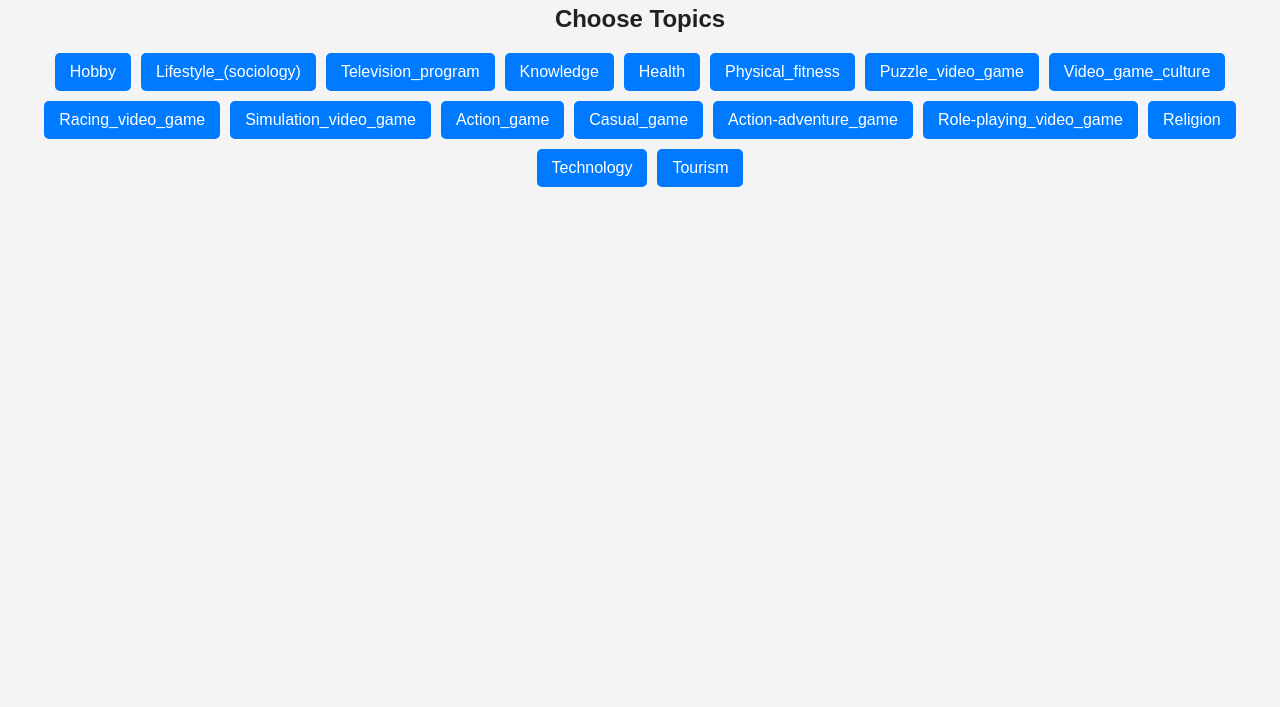
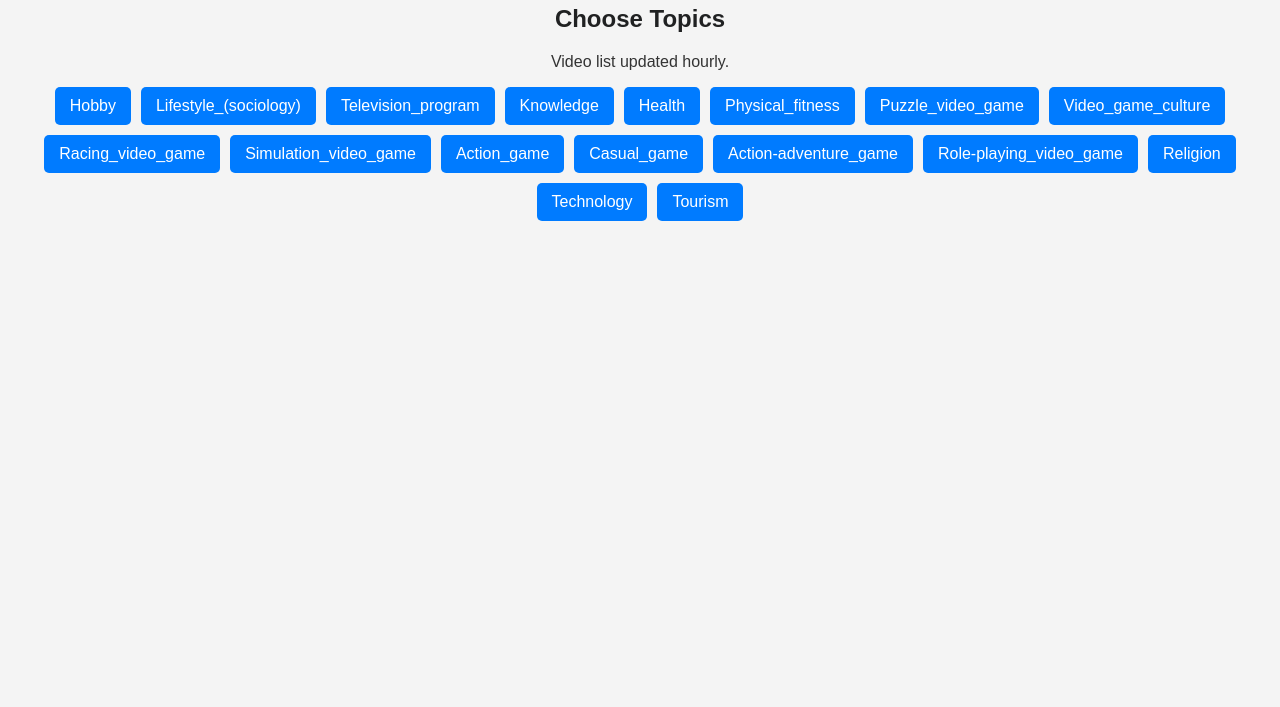
Before and after one commit to yusufmalikul/learn-from-youtube, a plain HTML site: page index.html in a window 1280 px wide. Shown: the part 93-800 px from the top of the page. Drawn offline with Linux system fonts and the light colour scheme.

Commit message:
update README and web

```diff
--- a/index.html
+++ b/index.html
@@ -55,6 +55,10 @@
 
         #topics button:hover {
             background-color: #0056b3;
+        }
+
+        #topics p {
+            text-align: center;
         }
 
         #videos {
@@ -147,7 +151,7 @@
 
         function displayTopics(videos) {
             const topicsDiv = document.getElementById('topics');
-            topicsDiv.innerHTML = '<h2>Choose Topics</h2>';
+            topicsDiv.innerHTML = '<h2>Choose Topics</h2><p>Video list updated hourly.</p>';
             const uniqueTopics = new Set();
             for (const videoId in videos) {
                 const video = videos[videoId];
```
Also changed, not shown: 2 other files.
